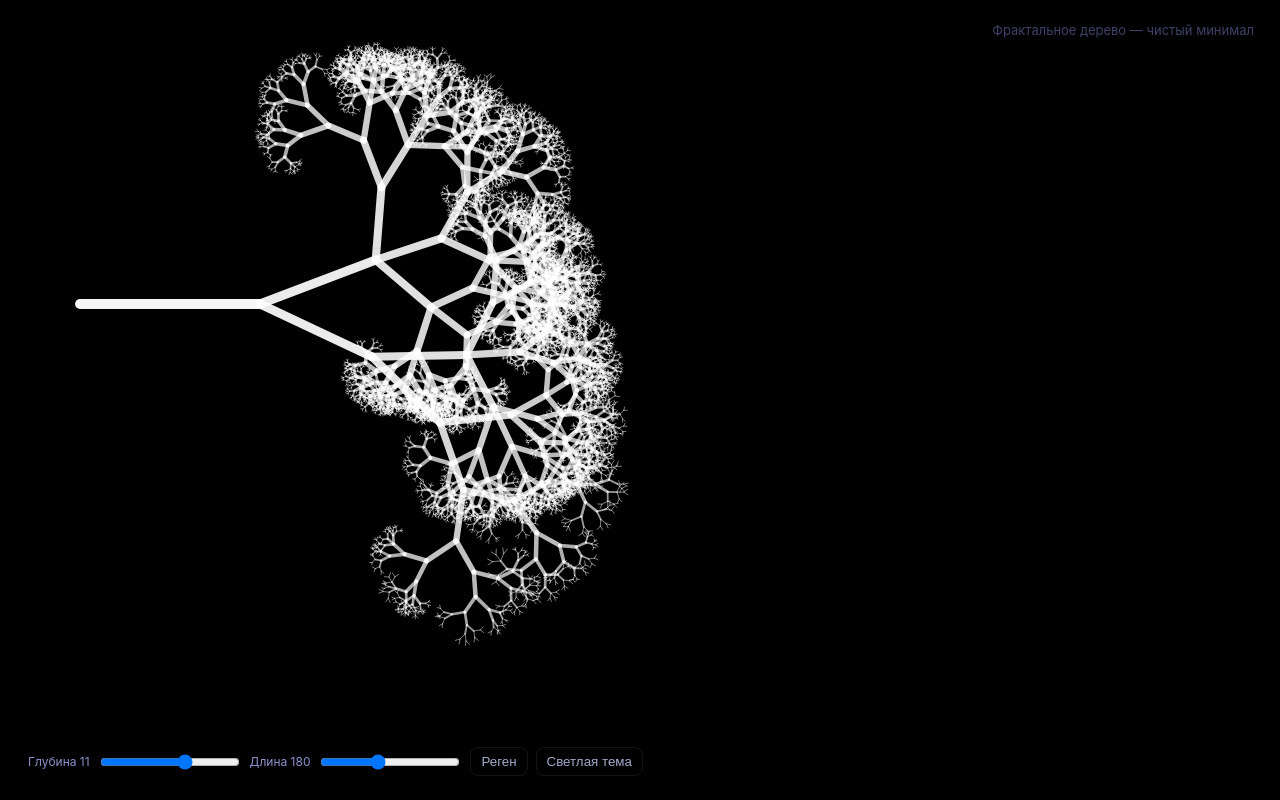
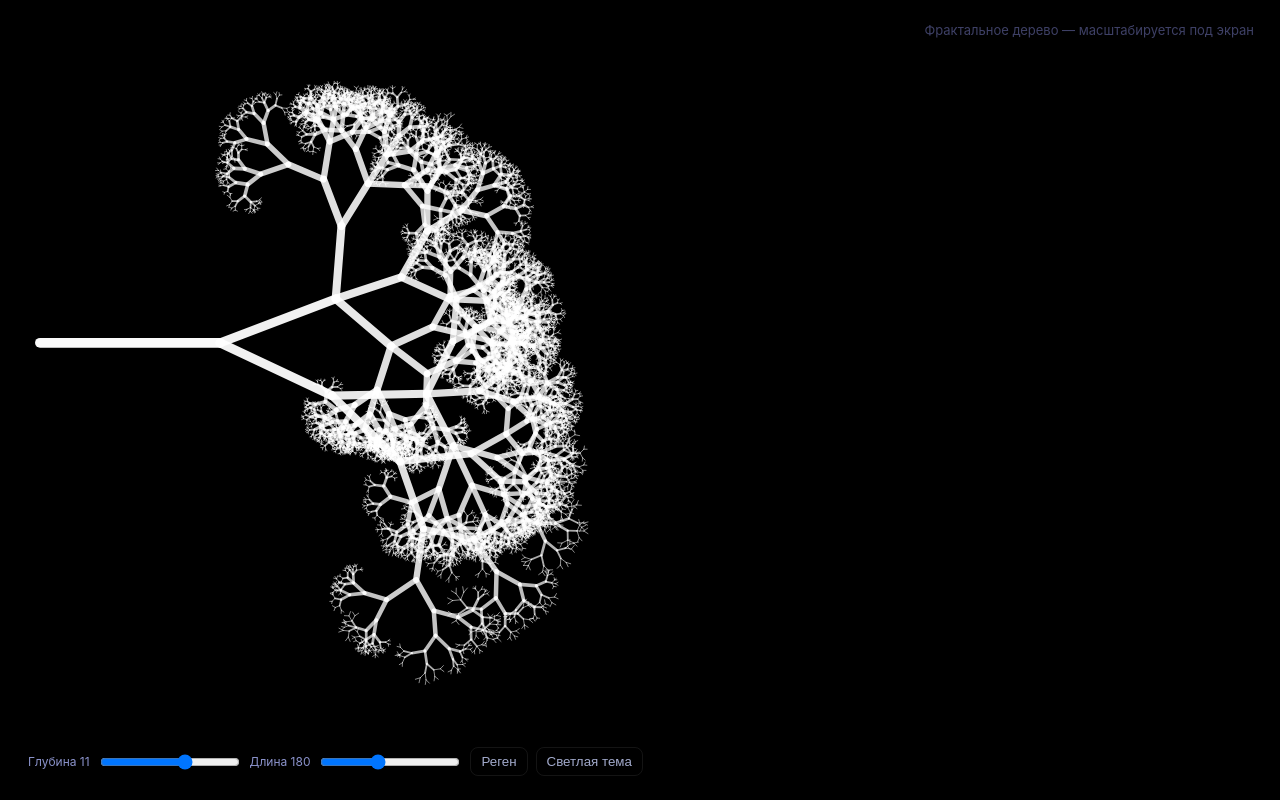
Before and after one commit to iamhereforunother/Fractal-, a plain HTML site: page index.html in a window 1280 px wide. Drawn offline with Linux system fonts and the light colour scheme; animation ran at ten frames a second.

Commit message:
Update index.html

```diff
--- a/index.html
+++ b/index.html
@@ -3,11 +3,11 @@
 <head>
   <meta charset="utf-8" />
   <meta name="viewport" content="width=device-width,initial-scale=1" />
-  <title>Фрактальное дерево — чистый вид + тема</title>
+  <title>Фрактальное дерево — корректный fit</title>
   <style>
     html,body{height:100%;margin:0}
     body{background:#000;color:#fff;display:flex;align-items:center;justify-content:center;overflow:hidden;font-family:Inter, system-ui, -apple-system, "Segoe UI", Roboto, Arial}
-    canvas{:block}
+    canvas{display:block}
     .ui{position:fixed;left:16px;bottom:16px;color:#cbd5ffcc;font-size:13px;backdrop-filter:blur(6px);padding:8px 12px;border-radius:10px;display:flex;gap:8px;align-items:center}
     .ui input[type=range]{width:140px}
     .btn{background:transparent;border:1px solid rgba(255,255,255,0.08);padding:6px 10px;border-radius:8px;color:inherit;cursor:pointer}
@@ -17,7 +17,7 @@
 </head>
 <body>
   <canvas id="c"></canvas>
-  <div class="top-right">Фрактальное дерево — чистый минимал</div>
+  <div class="top-right">Фрактальное дерево — масштабируется под экран</div>
   <div class="ui">
     <div class="label">Глубина <span id="depthVal">11</span></div>
     <input id="depth" type="range" min="6" max="14" value="11">
@@ -28,17 +28,17 @@
   </div>
 
   <script>
-    // Параметры: увеличены базовая длина и растяжение (shrink чуть меньше, чтобы ветки длиннее)
+    // Параметры
     const state = {
       depth: 11,
       baseLength: 180,
-      shrink: 0.78,          // меньше — длиннее дочерние ветки
-      spread: Math.PI * 0.42, // чуть шире
+      shrink: 0.78,
+      spread: Math.PI * 0.42,
       trifurcateChance: 0.2,
       seed: 42,
-      appearSpeed: 280,      // скорость роста (пикселей/с)
+      appearSpeed: 280,
       delayBetweenBranches: 0.06,
-      theme: 'dark' // 'dark' = черный фон, белые ветви; 'light' = белый фон, тёмно-нави ветви
+      theme: 'dark'
     };
 
     const canvas = document.getElementById('c');
@@ -59,13 +59,16 @@
     function rng(seed){ let s = seed >>> 0; return function(){ s = (1664525 * s + 1013904223) >>> 0; return s / 4294967296; }; }
 
     class Branch{
-      constructor(x,y,angle,len,depth,parent=null){ this.x = x; this.y = y; this.angle = angle; this.len = len; this.depth = depth; this.parent = parent; this.children = []; this.start = 0; }
-      end(){ return {x: this.x + Math.cos(this.angle)*this.len, y: this.y + Math.sin(this.angle)*this.len}; }
+      constructor(x,y,angle,len,depth,parent=null){ this.x=x;this.y=y;this.angle=angle;this.len=len;this.depth=depth;this.parent=parent;this.children=[];this.start=0; }
+      end(){ return {x:this.x+Math.cos(this.angle)*this.len, y:this.y+Math.sin(this.angle)*this.len}; }
     }
 
     let branches = [];
     let root = null;
     let startTimestamp = 0;
+
+    // viewport transform to fit tree into screen
+    let view = { scale: 1, tx: 0, ty: 0, pad: 40 };
 
     function generate(seed){
       branches.length = 0;
@@ -113,36 +116,64 @@
 
       grow(root);
 
-      // сортировка по времени появления
+      // После генерации пересчитаем Viewport: найдем bounding box и подгоним scale/offset
+      computeViewport();
+
+      // сортировка по стартовому времени – для корректной анимации
       branches.sort((a,b)=> a.start - b.start);
     }
 
+    function computeViewport(){
+      if(branches.length === 0) { view.scale = 1; view.tx = 0; view.ty = 0; return; }
+      let minX = Infinity, minY = Infinity, maxX = -Infinity, maxY = -Infinity;
+      for(const b of branches){
+        minX = Math.min(minX, b.x); minY = Math.min(minY, b.y);
+        const e = b.end(); maxX = Math.max(maxX, e.x); maxY = Math.max(maxY, e.y);
+      }
+      // включим корневую точку в bbox
+      minX = Math.min(minX, root.x); minY = Math.min(minY, root.y);
+      maxX = Math.max(maxX, root.x); maxY = Math.max(maxY, root.y);
+
+      const width = Math.max(1, maxX - minX);
+      const height = Math.max(1, maxY - minY);
+
+      const pad = view.pad;
+      const availW = window.innerWidth - pad*2;
+      const availH = window.innerHeight - pad*2;
+
+      // scale чтобы вместить всё в экран, допускаем увеличение до 1.0 (чтобы не растягивать чрезмерно)
+      let scaleX = availW / width;
+      let scaleY = availH / height;
+      // Ограничим scale сверху, но если width/height очень малы — не масштабировать больше 1.0
+      const scale = Math.min(scaleX, scaleY, 1.0);
+      view.scale = scale;
+
+      // Смещение чтобы объект оказался в видимой зоне с padding
+      view.tx = -minX * scale + pad;
+      view.ty = -minY * scale + pad;
+
+      // Если tree расположен слишком смещённо по вертикали — немного центрируем
+      // Например, если сверху много пустоты — сдвинем вниз
+      const treeCenterY = (minY + maxY) / 2 * scale + view.ty;
+      const desiredCenterY = window.innerHeight * 0.48;
+      view.ty += desiredCenterY - treeCenterY;
+    }
+
     function clearAndFillBackground(){
-      // фон зависит от темы
       if(state.theme === 'dark'){
-        ctx.fillStyle = '#000';
-        document.body.style.background = '#000';
-      } else {
-        ctx.fillStyle = '#fff';
-        document.body.style.background = '#fff';
-      }
+        ctx.fillStyle = '#000'; document.body.style.background = '#000';
+      } else { ctx.fillStyle = '#fff'; document.body.style.background = '#fff'; }
       ctx.fillRect(0,0,window.innerWidth,window.innerHeight);
     }
 
     function strokeColorForDepth(depth){
       if(state.theme === 'dark'){
-        // белые ветви, чуть тоньше на концах
-        const alpha = Math.max(0.55, 0.96 - (state.depth - depth)*0.04);
+        const alpha = Math.max(0.6, 0.98 - (state.depth - depth)*0.035);
         return `rgba(255,255,255,${alpha})`;
       } else {
-        // тёмно-navy: #001f3f
-        const base = [0x00,0x1f,0x3f];
-        const t = 0.08 + (depth/state.depth) * 0.22; // легкая градация
-        const r = Math.round(base[0] + (255-base[0]) * t * 0.0); // остаёмся тёмными
-        const g = Math.round(base[1] + (255-base[1]) * t * 0.0);
-        const b = Math.round(base[2] + (255-base[2]) * t * 0.0);
+        // dark navy #001f3f
         const alpha = 1.0 - (state.depth - depth) * 0.02;
-        return `rgba(${r},${g},${b},${alpha})`;
+        return `rgba(0,31,63,${alpha})`;
       }
     }
 
@@ -154,8 +185,12 @@
 
       clearAndFillBackground();
 
-      ctx.lineCap = 'round';
-      ctx.lineJoin = 'round';
+      // Применяем трансформ, чтобы вместить дерево на экран
+      ctx.save();
+      ctx.translate(view.tx, view.ty);
+      ctx.scale(view.scale, view.scale);
+
+      ctx.lineCap = 'round'; ctx.lineJoin = 'round';
 
       for(let i=0;i<branches.length;i++){
         const b = branches[i];
@@ -164,16 +199,15 @@
         const ex = b.x + Math.cos(b.angle) * b.len * prog;
         const ey = b.y + Math.sin(b.angle) * b.len * prog;
 
-        const w = Math.max(0.9, b.depth * 0.9);
-        ctx.lineWidth = w;
+        // Учитываем масштаб: ширина в мировых координатах должна компенсироваться
+        const baseWidth = Math.max(0.9, b.depth * 0.9);
+        ctx.lineWidth = Math.max(0.3, baseWidth / Math.max(0.0001, view.scale));
         ctx.strokeStyle = strokeColorForDepth(b.depth);
 
-        ctx.beginPath();
-        ctx.moveTo(b.x, b.y);
-        ctx.lineTo(ex, ey);
-        ctx.stroke();
+        ctx.beginPath(); ctx.moveTo(b.x, b.y); ctx.lineTo(ex, ey); ctx.stroke();
       }
 
+      ctx.restore();
       requestAnimationFrame(render);
     }
 
@@ -192,10 +226,10 @@
 
     function regenerate(){ generate(state.seed); startTimestamp = performance.now(); last = null; }
 
-    // init
+    // Инициализация
     depthVal.textContent = state.depth; lenVal.textContent = state.baseLength; regenerate(); requestAnimationFrame(render);
 
-    window.addEventListener('resize', ()=>{ setTimeout(()=>{ fit(); regenerate(); }, 120); });
+    window.addEventListener('resize', ()=>{ setTimeout(()=>{ fit(); computeViewport(); regenerate(); }, 120); });
     canvas.addEventListener('click', ()=>{ state.seed = Math.floor(Math.random()*1e9); regenerate(); });
   </script>
 </body>
```
